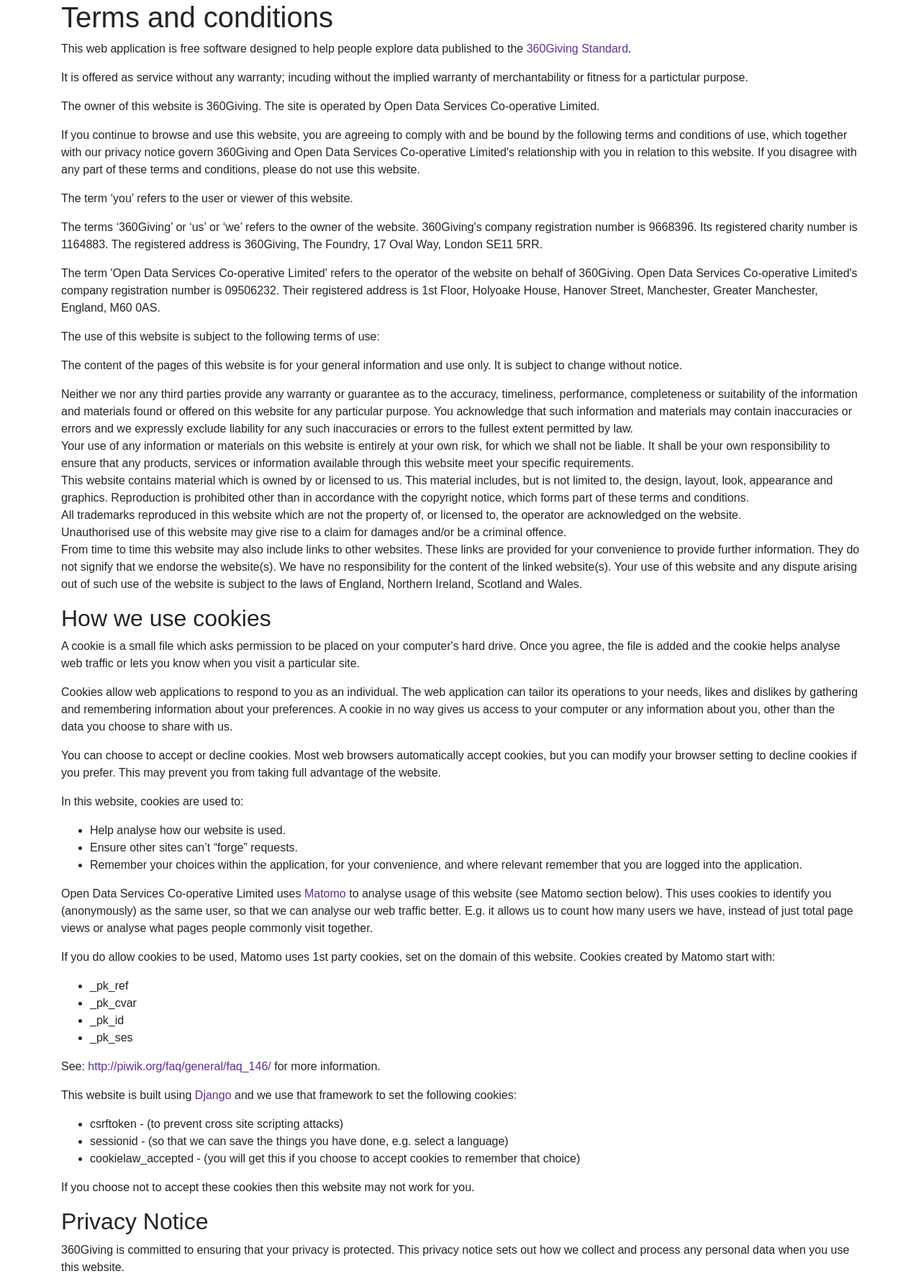
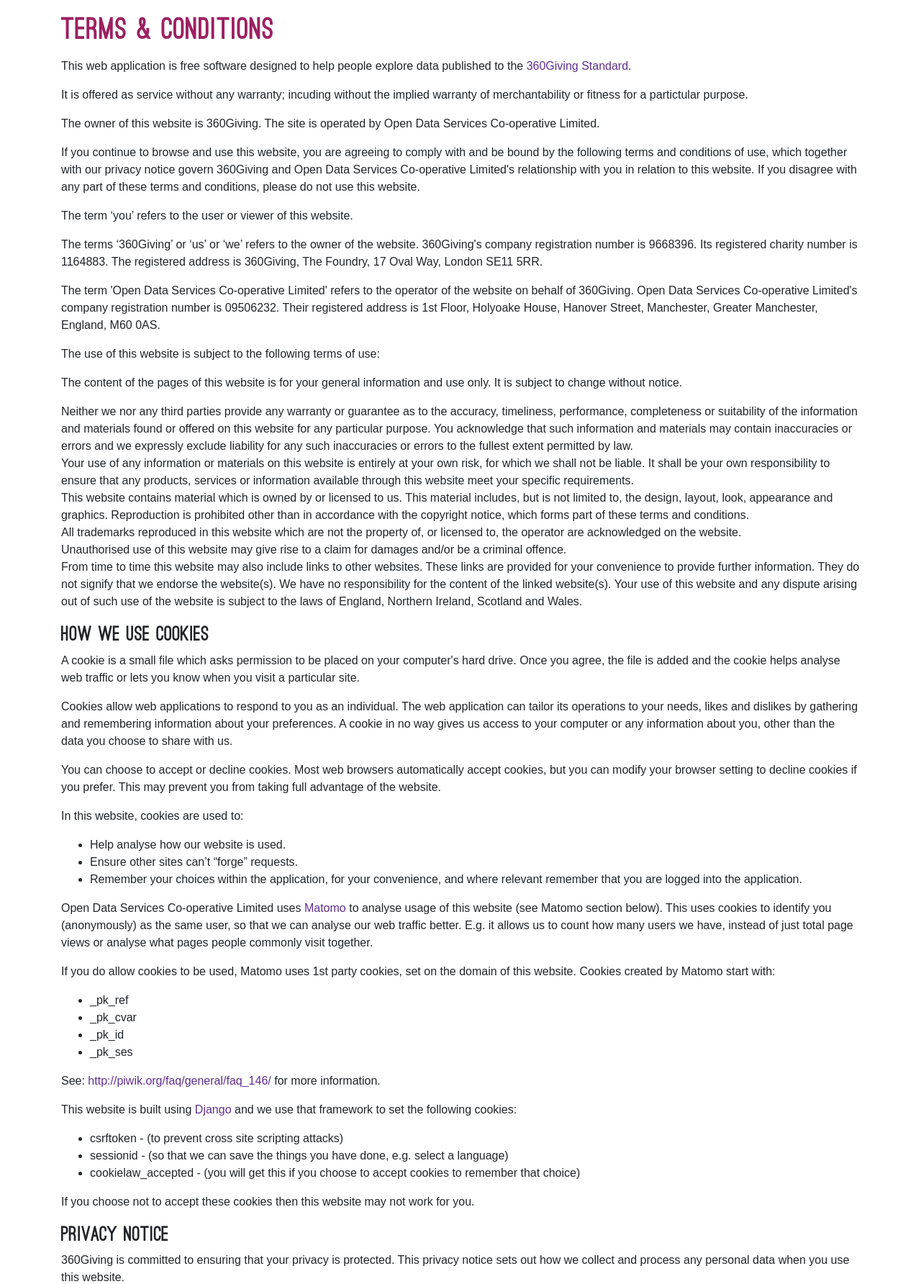
Before and after one commit to ThreeSixtyGiving/registry-classic, a Flask app: page /terms-conditions in a window 1280 px wide. Shown: the part 191-1975 px from the top of the page at 72% size. Run offline with Flask 2, Linux system fonts and the light colour scheme; some libraries are stand-ins or nearby versions.

Commit message:
Change terms style

```diff
--- a/registry/static/css/style.css
+++ b/registry/static/css/style.css
@@ -43,6 +43,10 @@ body nav.navbar div.container .nav-dropdown-menu-title div.dropdown-menu .dropdo
   font-family: "Ostrich Sans Black", sans-serif;
   margin: 0 0 20px;
   padding-top: 20px;
+}
+
+body div h3 {
+  font-family: "Ostrich Sans Black", sans-serif;
 }
 
 body div.container.body-main a {
--- a/registry/templates/terms.html
+++ b/registry/templates/terms.html
@@ -1,8 +1,11 @@
 {% extends 'base.html' %}
 {% block main_content %}
 
+<div class = "page-header">
+  <h1>Terms &#038; Conditions</h1>
+</div>
+
 <div>
-  <h1>Terms and conditions</h1>
   <p>This web application is free software designed to help people explore data published to the <a href="http://www.threesixtygiving.org/standard/">360Giving Standard</a>.</p>
 
   <p>It is offered as service without any warranty; incuding without the implied warranty of merchantability or fitness for a partictular purpose.</p>
@@ -30,7 +33,7 @@
   From time to time this website may also include links to other websites. These links are provided for your convenience to provide further information. They do not signify that we endorse the website(s). We have no responsibility for the content of the linked website(s).
   Your use of this website and any dispute arising out of such use of the website is subject to the laws of England, Northern Ireland, Scotland and Wales.</p>
 
-  <h2>How we use cookies</h2>
+  <h3>How we use cookies</h3>
   <p>A cookie is a small file which asks permission to be placed on your computer's hard drive. Once you agree, the file is added and the cookie helps analyse web traffic or lets you know when you visit a particular site.</p>
 
   <p>Cookies allow web applications to respond to you as an individual. The web application can tailor its operations to your needs, likes and dislikes by gathering and remembering information about your preferences. A cookie in no way gives us access to your computer or any information about you, other than the data you choose to share with us.</p>
@@ -66,7 +69,7 @@
 
   <p>If you choose not to accept these cookies then this website may not work for you.</p>
 
-  <h2>Privacy Notice</h2>
+  <h3>Privacy Notice</h3>
 
   <p>
     360Giving is committed to ensuring that your privacy is protected. This privacy notice sets out how we collect and process any personal data when you use this website.</p>
@@ -96,7 +99,7 @@
 
   <p>We rely on <a href="https://ico.org.uk/for-organisations/guide-to-the-general-data-protection-regulation-gdpr/lawful-basis-for-processing/legitimate-interests/">legitimate interests</a> (<a href="https://gdpr-info.eu/art-6-gdpr/">GDPR Article 6(1)(f)</a>) as the lawful basis for this processing. Details about the type of data, the purpose of the processing and legitimate interests, and the storage and retention of the data are set out below.</p>
 
-  <h3>Understanding website visitor and traffic patterns</h3>
+  <p><strong>Understanding website visitor and traffic patterns</strong></p>
   We collect data about your visits to the website, for the purpose of analysing how the website is used, so that we can improve it. A self hosted copy of Matomo is used for this.
 
   <p>Personal data we collect:<ul>
@@ -117,7 +120,7 @@
   <p>No data is transferred to third countries or international organisations.</p>
   <p>The data is kept indefinitely, in pseudonymised form.</p>
 
-  <h3>Understanding server behaviour</h3>
+  <p><strong>Understanding server behaviour</strong></p>
   We collect data about your visits to the website in server logs. This is for the purpose of debugging network issues, monitoring server usage, and identifying malicious usage.
 
   <p>Personal data we collect:<ul>
@@ -130,7 +133,7 @@
   <p>No data is transferred to third countries or international organisations.</p>
   <p>The data is kept indefinitely.</p>
 
-  <h3>Identifying and being alerted to software errors</h3>
+  <p><strong>Identifying and being alerted to software errors</strong></p>
   When an error occurs on our site, we record details about the visit that caused it. We use <a href="https://sentry.io/welcome/">Sentry</a> for this.
 
   <p>Data we collect:<ul>
@@ -144,7 +147,7 @@
   <p>The data is kept for 90 days.</p>
 
 
-  <h3>Enabling search and download of open grants data published using the 360Giving Standard</h3>
+  <p><strong>Enabling search and download of open grants data published using the 360Giving Standard</strong></p>
 
   <p>GrantNav is designed to make it easy for people search, explore and download open grant data published using the 360Giving Standard. It makes it possible to find out which organisations have funded which sectors or regions, making it easier to map out the resources that are available and how this may have changed over time. The application displays the details of thousands of grants awarded by a wide range of UK grantmakers which they have made publicly available.</p>
 
@@ -158,10 +161,10 @@
 
   <p>The data is kept for up to two months.</p>
 
-  <h2>Links to other websites</h2>
+  <h3>Links to other websites</h3>
   <p>This website contains links to other websites. If you use these links to leave this site, you should note that we do not have any control over that other website. Therefore, we cannot be responsible for the protection and privacy of any information which you provide whilst visiting such sites and such sites are not governed by this privacy statement. You should exercise caution and look at the privacy statement applicable to the website in question.</p>
 
-  <h2>Website disclaimer</h2>
+  <q>Website disclaimer</q>
   <p>The information contained in this website is for general information purposes only. The information is provided by 360Giving and by the organisations publishing their data to the 360Giving Standard. While we endeavour to keep the information up to date and correct, we make no representations or warranties of any kind, express or implied, about the completeness, accuracy, reliability, suitability or availability with respect to the website or the information, products, services or related graphics contained on the website for any purpose. Any reliance you place on such information is therefore strictly at your own risk.
   In no event will we be liable for any loss or damage including without limitation, indirect or consequential loss or damage, or any loss or damage whatsoever arising from loss of data or profits arising out of, or in connection with, the use of this website.
   Through this website you are able to link to other websites. We have no control over the nature, content and availability of those sites. The inclusion of any links does not necessarily imply a recommendation or endorse the views expressed within them.
```
Also changed, not shown: tests/test_functional.py (+1 -1 lines).
